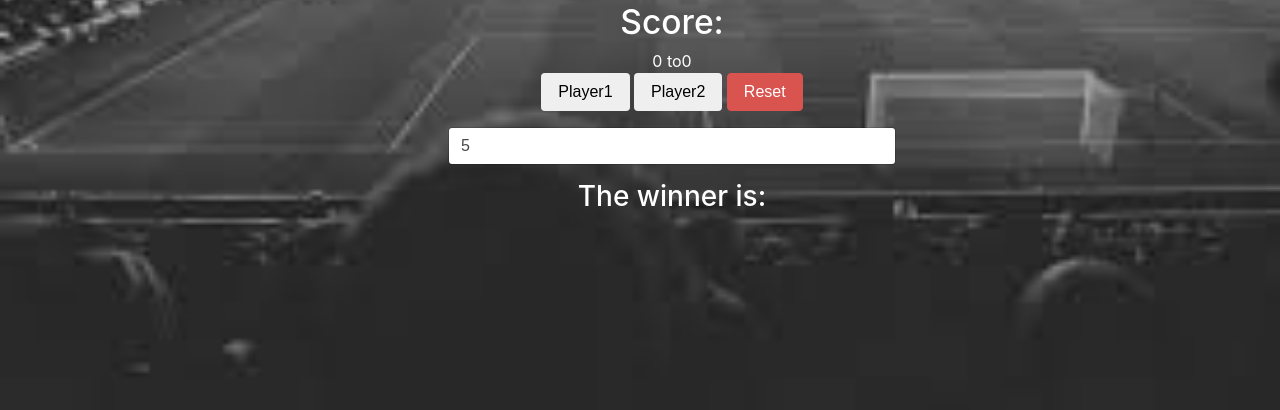
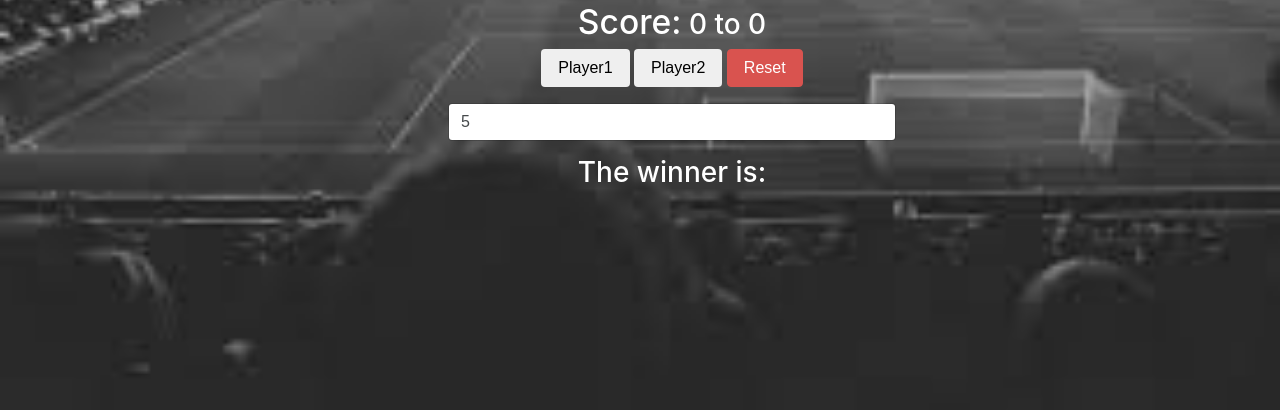
Before and after one commit to vaishnavig20/Scorekeeper, a plain HTML site: page index.html in a window 1280 px wide. Shown: the part 368-778 px from the top of the page. Drawn offline with nearby package versions, Linux system fonts and the light colour scheme.

Commit message:
Update index.html

```diff
--- a/index.html
+++ b/index.html
@@ -11,9 +11,9 @@
     <div class="content">
         <h1><strong>My Score Keeper</strong></h1>
 
-        <h3><big>Score:</big></h3>
-        <span id="score1">0 </span>to<span id="score2">0</span>
-
+        <h3><big>Score:</big>
+        <span id="score1"> 0 </span> to<span id="score2"> 0</span>
+        </h3>
         <div class='form-group'>
             <button type="submit" class='btn btn-default' id="counter1">Player1</button>
             <button type="submit" class='btn btn-default' id="counter2">Player2</button>
@@ -26,6 +26,6 @@
 
         <h3>The winner is:  <span id="winner"></span></h3>
             </div>
-            <script  type="javascript" src=m10.js > </script>
+<script  src=m10.js > </script>
 </body>
 </html>
```
